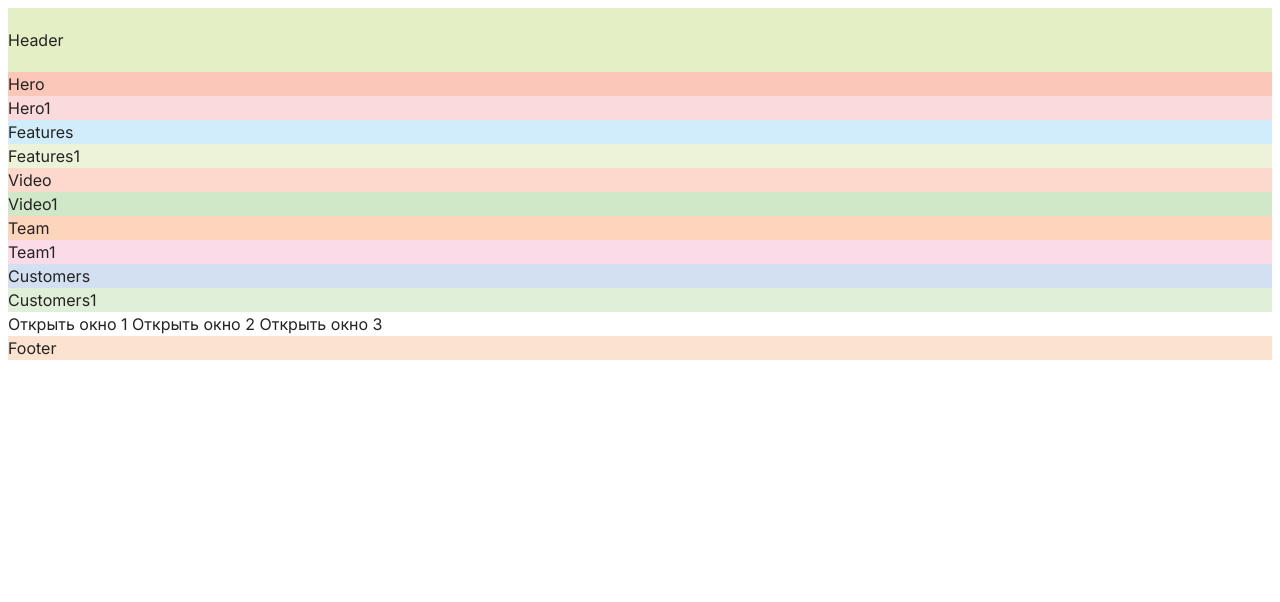
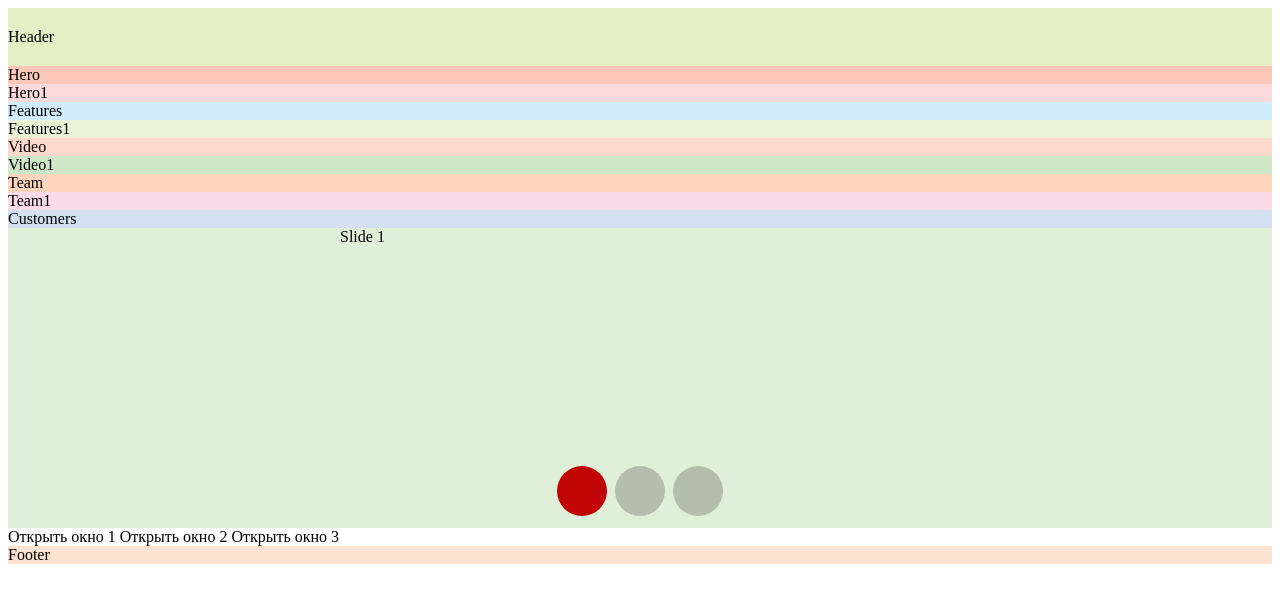
Before and after one commit to bonny-art/mobile_version, a website built with Vite: page src/index.html in a window 1280 px wide. Built offline with nearby package versions, Linux system fonts and the light colour scheme.

Commit message:
swipe-slider

```diff
--- a/src/css/customers1.css
+++ b/src/css/customers1.css
@@ -1,3 +1,16 @@
 .customers1 {
   background-color: #e0efd8;
 }
+
+.swiper {
+  width: 600px;
+  height: 300px;
+}
+
+.swiper-pagination-bullet {
+  width: 50px;
+  height: 50px;
+}
+.swiper-pagination-bullet-active {
+  background-color: #c10505;
+}
--- a/src/css/reset.css
+++ b/src/css/reset.css
@@ -1,20 +1,3 @@
-:root {
-  /* Fonts */
-
-  --font-primary: 'Inter', sans-serif;
-  --font-secondary: 'Montserrat', sans-serif;
-
-  /* Font colors */
-  --font-light: #fff;
-  --font-dark: #000;
-
-  /* Main colors */
-  --light-color: #f6f7f7;
-  --dark-color: #06071b;
-  --gradient-color: linear-gradient(99deg, #00c4eb, #b544fe);
-}
-
-/* Reset styles */
 h1,
 h2,
 h3,
@@ -47,7 +30,4 @@ img {
 }
 
 .container {
-  width: 1280px;
-  margin: 0 auto;
-  padding: 0 16px;
 }
--- a/src/css/styles.css
+++ b/src/css/styles.css
@@ -20,13 +20,27 @@
 @import url('./modal.css');
 
 :root {
-  font-family: Inter, Avenir, Helvetica, Arial, sans-serif;
-  font-size: 16px;
+  /* Fonts */
+
+  --font-primary: 'Inter', sans-serif;
+  --font-secondary: 'Montserrat', sans-serif;
+
+  /* Font colors */
+  --font-light: #fff;
+  --font-dark: #000;
+
+  /* Main colors */
+  --light-color: #f6f7f7;
+  --dark-color: #06071b;
+  --gradient-color: linear-gradient(99deg, #00c4eb, #b544fe);
+
+  font-family: --font-primary;
+  /* font-size: 16px;
   line-height: 24px;
-  font-weight: 400;
+  font-weight: 400; */
 
-  color: #242424;
-  background-color: rgba(255, 255, 255, 0.87);
+  color: var(--font-dark);
+  background-color: var(--font-light);
 
   font-synthesis: none;
   text-rendering: optimizeLegibility;
--- a/src/index.html
+++ b/src/index.html
@@ -15,8 +15,14 @@
       rel="stylesheet"
     />
 
+    <link
+      rel="stylesheet"
+      href="https://cdn.jsdelivr.net/npm/swiper@10/swiper-bundle.min.css"
+    />
+
     <link rel="stylesheet" href="./css/styles.css" />
   </head>
+
   <body>
     <load src="partials/header.html" />
     <main>
@@ -37,5 +43,6 @@
     <load src="partials/overlay.html" />
 
     <script type="module" src="/main.js"></script>
+    <script src="https://cdn.jsdelivr.net/npm/swiper@10/swiper-bundle.min.js"></script>
   </body>
 </html>
--- /dev/null
+++ b/src/js/swiper-slider.js
@@ -0,0 +1,23 @@
+const swiper = new Swiper('.swiper', {
+  // Optional parameters
+//   direction: 'vertical',
+    direction: 'horizontal', // что бы расположить точки снизу
+  loop: true,
+
+  // If we need pagination
+  pagination: {
+      el: '.swiper-pagination',
+      clickable: true, // что-бы сделать пагинацию кликабельной
+  },
+
+  // Navigation arrows
+  navigation: {
+    nextEl: '.swiper-button-next',
+    prevEl: '.swiper-button-prev',
+  },
+
+  // And if we need scrollbar
+  scrollbar: {
+    el: '.swiper-scrollbar',
+  },
+});
--- a/src/main.js
+++ b/src/main.js
@@ -1 +1,2 @@
 import './js/modal'
+import './js/swiper-slider'
--- a/src/partials/customers1.html
+++ b/src/partials/customers1.html
@@ -1,3 +1,21 @@
 <section class="customers1">
-  <p>Customers1</p>
+  <!-- Slider main container -->
+  <div class="swiper">
+    <!-- Additional required wrapper -->
+    <div class="swiper-wrapper">
+      <!-- Slides -->
+      <div class="swiper-slide">Slide 1</div>
+      <div class="swiper-slide">Slide 2</div>
+      <div class="swiper-slide">Slide 3</div>
+    </div>
+    <!-- If we need pagination -->
+    <div class="swiper-pagination"></div>
+
+    <!-- If we need navigation buttons -->
+    <!-- <div class="swiper-button-prev"></div>
+    <div class="swiper-button-next"></div> -->
+
+    <!-- If we need scrollbar -->
+    <!-- <div class="swiper-scrollbar"></div> -->
+  </div>
 </section>
```
